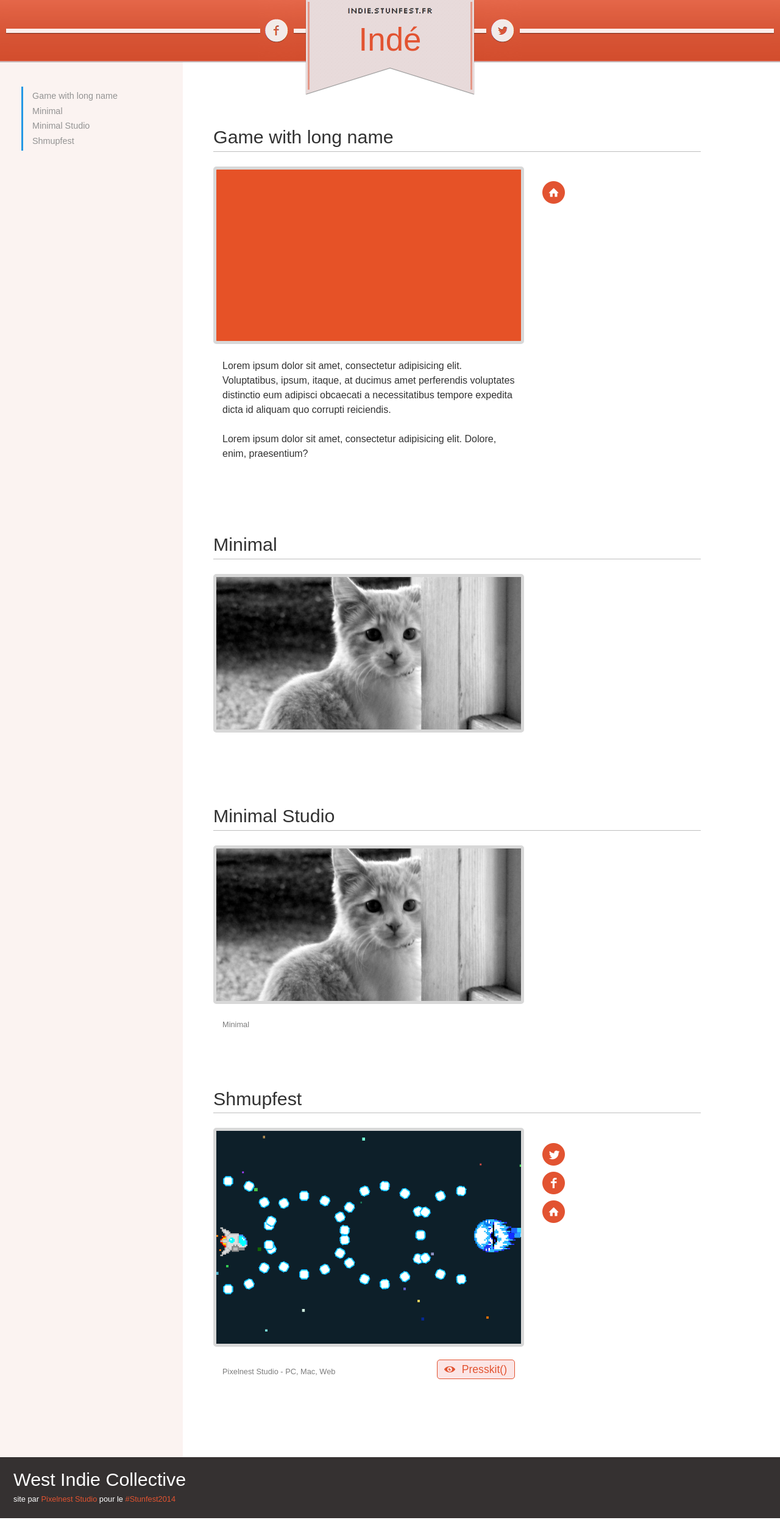
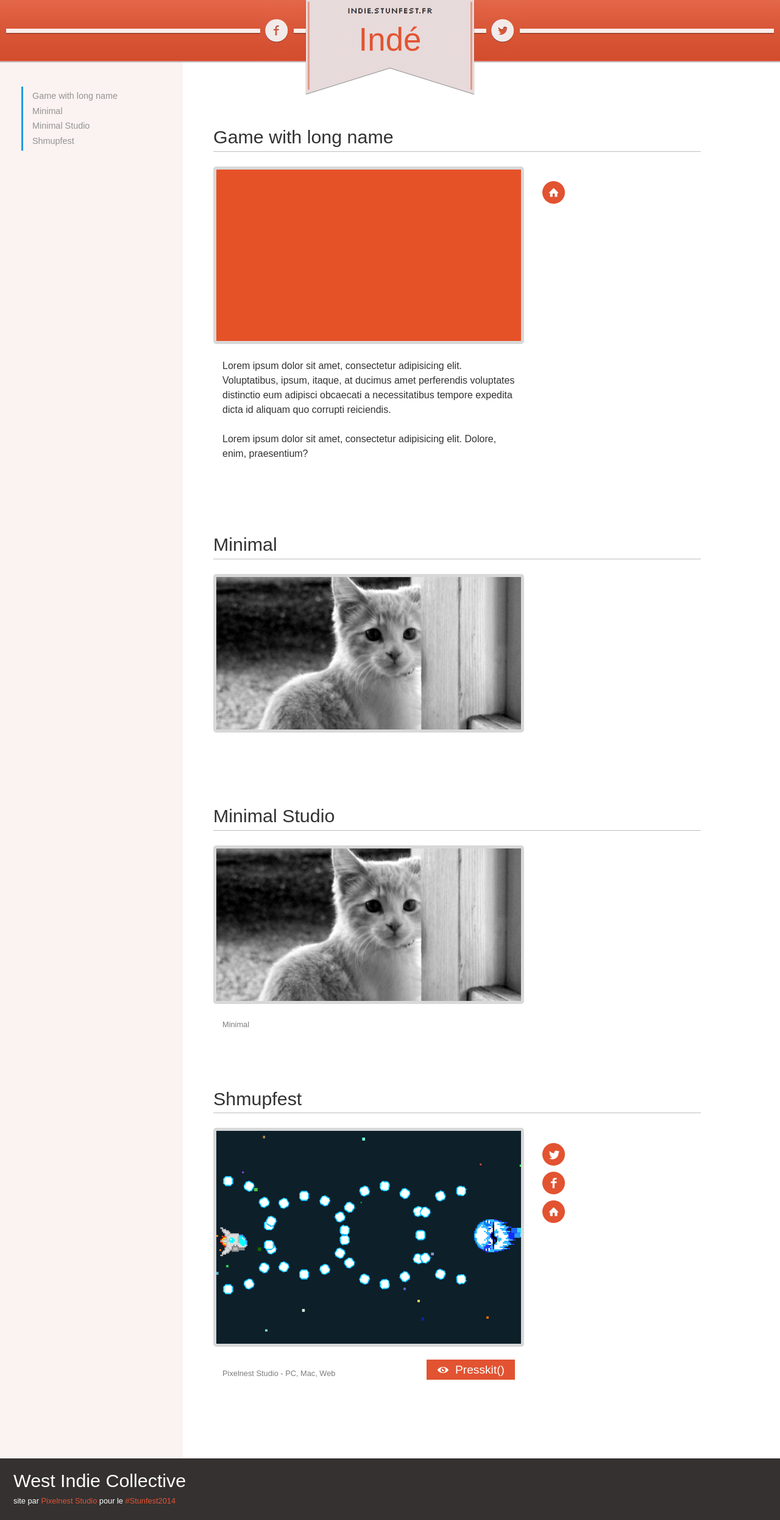
Before and after one commit to westindiecollective/stunfest-indie.github.io, a Jekyll site: the page built from index.html, in a window 1280 px wide. Shown: the whole page at 61% size. Built offline with Jekyll 4.4.1, drawn with Linux system fonts in a browser that asks for light colours; nearby versions of some CDN libraries; some web fonts are replaced; Markdown is read by kramdown in place of the engine named in the settings; the list of posts is cut into pages by our own code.

Commit message:
Presskit button: new style.

```diff
--- a/static/styles/indie.css
+++ b/static/styles/indie.css
@@ -342,30 +342,34 @@ a {
 
 .card__presskit {
   display: table-cell;
-  font-size: 1.1rem;
+  font-size: 1.2rem;
   text-align: right;
   vertical-align: middle; }
   .card__presskit a {
-    padding: 5px 12px 5px 40px;
+    padding: 4px 15px 4px 45px;
     width: 135px;
-    background-color: #fbe5e5;
+    background-color: #e25331;
     background-image: url("/static/images/icons/presskit.png");
     background-repeat: no-repeat;
     background-size: 20px;
-    background-position: 10px center;
-    border: 1px solid #e25331;
-    border-radius: 5px;
+    background-position: 15px center;
+    border: 2px solid transparent;
+    color: white;
     -webkit-box-sizing: border-box;
     -moz-box-sizing: border-box;
-    box-sizing: border-box; }
+    box-sizing: border-box;
+    -webkit-transition: all 300ms ease;
+    -moz-transition: all 300ms ease;
+    -ms-transition: all 300ms ease;
+    -o-transition: all 300ms ease;
+    transition: all 300ms ease; }
     .card__presskit a:hover {
-      border-color: #d2401e;
-      box-shadow: 0 0 3px 2px rgba(226, 83, 49, 0.2);
+      border-color: #e25331;
+      background-color: #FBF3F1;
+      color: #e25331;
       text-decoration: none; }
-    .card__presskit a:active {
-      color: #e25331; }
-    .card__presskit a:focus {
-      color: #e25331; }
+    .card__presskit a:active, .card__presskit a:focus {
+      color: #ef9e8a; }
 
 @media only screen and (max-width: 450px) {
   .card {
```
Also changed, not shown: _sources/_app.scss (+13 -10 lines), static/images/icons/presskit.png.
